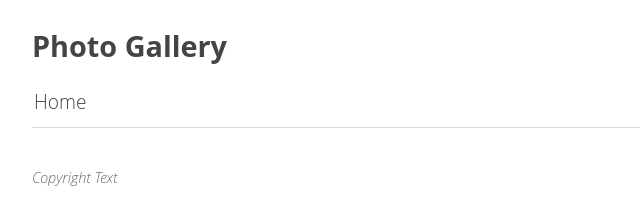
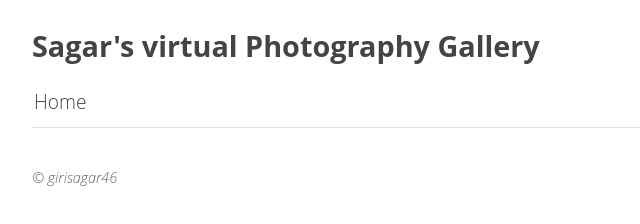
Before and after one commit to girisagar46/photography, a plain HTML site: page index.html in a window 1280 px wide. Shown: the whole page, without its empty margins (0-640 px from the left). Drawn offline with Linux system fonts and the light colour scheme.

Commit message:
Deploying to gh-pages from  @ b743aa4c39b9d349f7669bc5c81635ddd3e3ce88 🚀

```diff
--- a/index.html
+++ b/index.html
@@ -4,7 +4,7 @@
   <head>
       <meta charset="utf-8" />
       <meta name="viewport" content="width=device-width, user-scalable=no" />
-      <title>Photo Gallery - Home</title>
+      <title>Sagar&#x27;s virtual Photography Gallery - Home</title>
       <link rel="stylesheet" href="public/lightgallery/css/lightgallery.css" />
       <link rel="stylesheet" href="public/videojs/video-js.min.css" />
       <link rel="stylesheet" href="public/lightgallery/css/lg-exif.min.css" />
@@ -21,7 +21,7 @@
         Gallery title
       -->
       <header>
-        <h1><a href="index.html">Photo Gallery</a></h1>
+        <h1><a href="index.html">Sagar&#x27;s virtual Photography Gallery</a></h1>
       </header>
 
       <!--
@@ -56,7 +56,7 @@
         Optional footer
       -->
       <footer>
-        <p>Copyright Text</p>
+        <p>© girisagar46</p>
       </footer>
 
     </div>
```
